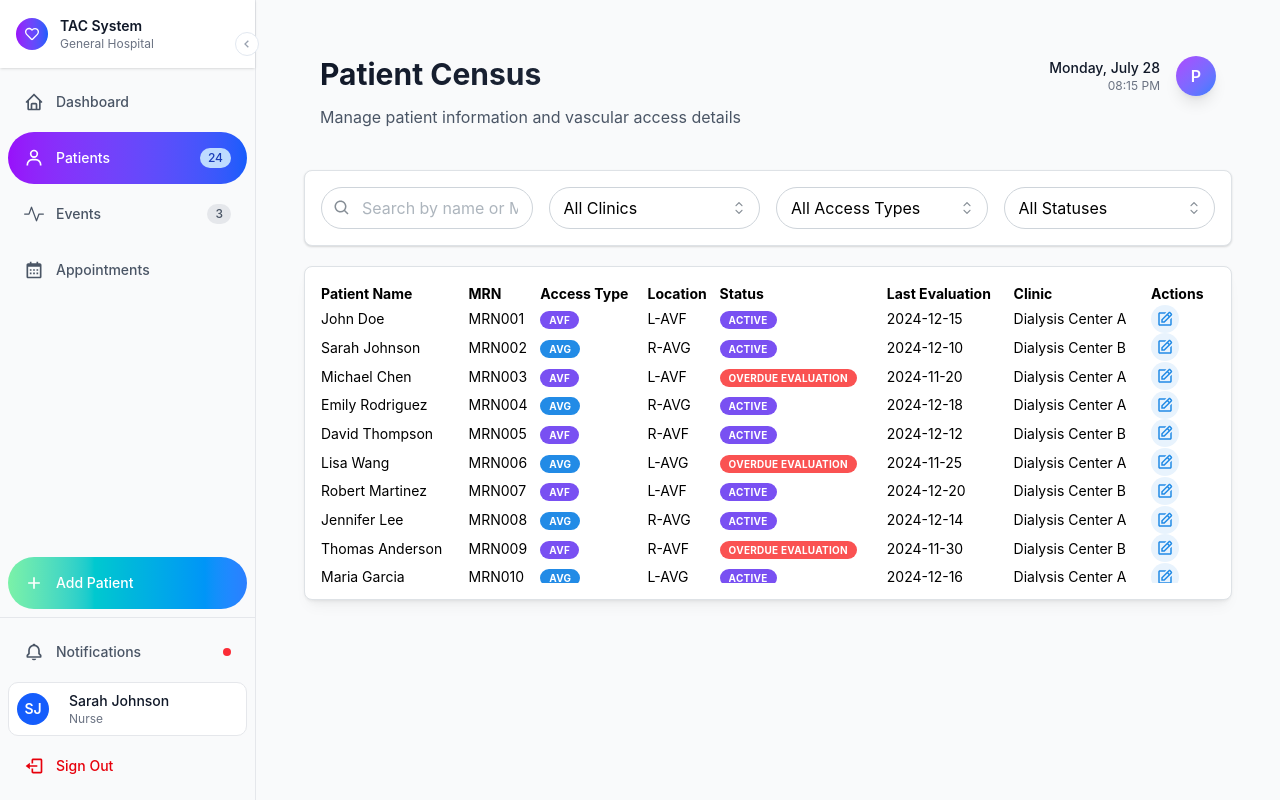
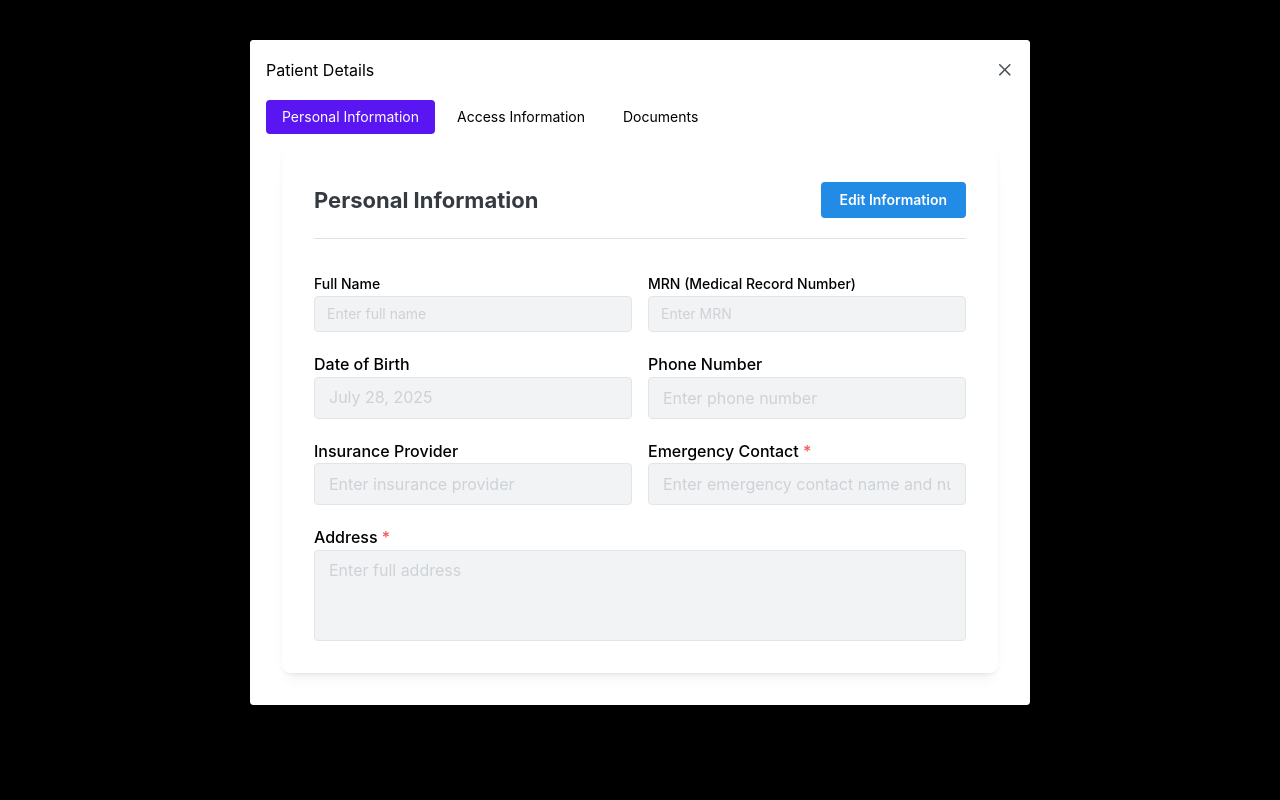
Before and after one commit to kibochamark/tac-client, a Next.js app: page /dashboard/patients in a window 1280 px wide. Both pictures are taken after a click on the button 1165 px from the left and 318 px from the top of the page. Built offline with nearby package versions, Linux system fonts and the light colour scheme.

Commit message:
TAC application

```diff
--- /dev/null
+++ b/src/app/dashboard/patients/components/personal-info.tsx
@@ -0,0 +1,164 @@
+'use client';
+import '@mantine/dates/styles.css';
+
+import {
+  Button,
+  Container,
+  Divider,
+  Group,
+  Paper,
+  Stack,
+  Textarea,
+  TextInput,
+  Title,
+} from '@mantine/core';
+import { DatePickerInput } from '@mantine/dates';
+import { useState } from 'react';
+import { useForm, zodResolver } from '@mantine/form';
+import { z } from 'zod';
+
+// Zod schema for validation
+const personalInfoSchema = z.object({
+  fullName: z.string().min(2, 'Full name must be at least 2 characters'),
+  mrn: z.string().nonempty('MRN is required'),
+  dateOfBirth: z.date({ error: 'Date of birth is required' }),
+  phoneNumber: z
+    .string()
+    .regex(/^\+?[0-9]{7,15}$/, 'Invalid phone number')
+    .optional()
+    .or(z.literal('')),
+  address: z.string().min(5, 'Address must be at least 5 characters'),
+  insurance: z.string().optional(),
+  emergencyContact: z.string().nonempty('Emergency contact is required'),
+});
+
+type PersonalInfoForm = z.infer<typeof personalInfoSchema>;
+
+const PersonalInfo = () => {
+  const [isEditing, setIsEditing] = useState(false);
+
+  const form = useForm<PersonalInfoForm>({
+    initialValues: {
+      fullName: '',
+      mrn: '',
+      dateOfBirth: new Date(),
+      phoneNumber: '',
+      address: '',
+      insurance: '',
+      emergencyContact: '',
+    },
+    validate: zodResolver(personalInfoSchema),
+  });
+
+  const handleSave = (values: PersonalInfoForm) => {
+    console.log('Saving data:', values);
+    setIsEditing(false);
+  };
+
+  const handleCancel = () => {
+    form.reset();
+    setIsEditing(false);
+  };
+
+  return (
+    <Container size="lg" py="md">
+      <Paper shadow="sm" radius="md" p="xl">
+        {/* Header */}
+        <Group justify="space-between" mb="lg">
+          <Title order={2} size="h3" c="gray.8">
+            Personal Information
+          </Title>
+          {!isEditing && (
+            <Button onClick={() => setIsEditing(true)} color="blue" size="sm">
+              Edit Information
+            </Button>
+          )}
+        </Group>
+
+        <Divider mb="xl" />
+
+        {/* Form */}
+        <form onSubmit={form.onSubmit(handleSave)}>
+          <Stack gap="lg">
+            <Group grow align="flex-start">
+              <TextInput
+                label="Full Name"
+                placeholder="Enter full name"
+                {...form.getInputProps('fullName')}
+                disabled={!isEditing}
+              />
+              <TextInput
+                label="MRN (Medical Record Number)"
+                placeholder="Enter MRN"
+                {...form.getInputProps('mrn')}
+                disabled={!isEditing}
+              />
+            </Group>
+
+            <Group grow align="flex-start">
+              <DatePickerInput
+                label="Date of Birth"
+                placeholder="Select date"
+                {...form.getInputProps('dateOfBirth')}
+                disabled={!isEditing}
+                size="md"
+                clearable
+              />
+              <TextInput
+                label="Phone Number"
+                placeholder="Enter phone number"
+                {...form.getInputProps('phoneNumber')}
+                disabled={!isEditing}
+                size="md"
+              />
+            </Group>
+
+            <Group grow align="flex-start">
+              <TextInput
+                label="Insurance Provider"
+                placeholder="Enter insurance provider"
+                {...form.getInputProps('insurance')}
+                disabled={!isEditing}
+                size="md"
+              />
+              <TextInput
+                label="Emergency Contact"
+                placeholder="Enter emergency contact name and number"
+                {...form.getInputProps('emergencyContact')}
+                disabled={!isEditing}
+                required
+                size="md"
+              />
+            </Group>
+
+            <Textarea
+              label="Address"
+              placeholder="Enter full address"
+              {...form.getInputProps('address')}
+              disabled={!isEditing}
+              required
+              size="md"
+              rows={3}
+            />
+
+            {isEditing && (
+              <>
+                <Divider my="lg" />
+                <Group justify="flex-end">
+                  <Button variant="outline" onClick={handleCancel} size="md">
+                    Cancel
+                  </Button>
+                  <Button type="submit" color="blue" size="md">
+                    Save Changes
+                  </Button>
+                </Group>
+              </>
+            )}
+          </Stack>
+        </form>
+      </Paper>
+    </Container>
+  );
+};
+
+export default PersonalInfo;
--- a/src/app/dashboard/patients/page.tsx
+++ b/src/app/dashboard/patients/page.tsx
@@ -1,19 +1,23 @@
 'use client';
-import { useState } from 'react';
 import {
   ActionIcon,
   Badge,
   Group,
+  Modal,
   Paper,
   ScrollArea,
   Select,
   Stack,
   Table,
+  Tabs,
   TextInput,
 } from '@mantine/core';
+import { useState } from 'react';
 
+import { useDisclosure } from '@mantine/hooks';
 import { BiEdit, BiSearch } from 'react-icons/bi';
 import DashboardHeader from '../../components/header';
+import PersonalInfo from './components/personal-info';
 
 const Page = () => {
 
@@ -128,6 +132,7 @@ const Page = () => {
     }
   ];
   const [scrolled, setScrolled] = useState(false);
+  const [opened, { open, close }] = useDisclosure(false);
   return (
     <>
       <DashboardHeader
@@ -137,13 +142,14 @@ const Page = () => {
 
       <Stack p="md" gap="lg">
         {/* Search + Filters */}
-        <Paper withBorder p="md" radius="md" shadow="xs">
+        <Paper withBorder p="md" radius="md">
           <Group grow>
             <TextInput
               placeholder="Search by name or MRN..."
               leftSection={<BiSearch size={18} />}
               radius="xl"
               size="md"
+              variant="filled"
             />
 
             <Select
@@ -151,18 +157,21 @@ const Page = () => {
               defaultValue="All Clinics"
               radius="xl"
               size="md"
+              variant="filled"
             />
             <Select
               data={['All Access Types', 'AVF', 'AVG']}
               defaultValue="All Access Types"
               radius="xl"
               size="md"
+              variant="filled"
             />
             <Select
               data={['All Statuses', 'Active', 'Overdue Evaluation']}
               defaultValue="All Statuses"
               radius="xl"
               size="md"
+              variant="filled"
             />
           </Group>
         </Paper>
@@ -171,7 +180,7 @@ const Page = () => {
         <Paper radius="md" shadow="sm" p="md" withBorder>
           <ScrollArea h={300} onScrollPositionChange={({ y }) => setScrolled(y !== 0)}>
             <Table striped highlightOnHover p="md" verticalSpacing="sm">
-                <thead>
+              <thead>
                 <tr className={`text-left bg-white z-20 p-4 ${scrolled ? 'sticky top-0' : ''}`}>
                   <th>Patient Name</th>
                   <th>MRN</th>
@@ -202,7 +211,36 @@ const Page = () => {
                     <td>{row.evaluation}</td>
                     <td>{row.clinic}</td>
                     <td>
-                      <ActionIcon variant="light" color="blue" radius="xl">
+                      <Modal
+                        opened={opened} onClose={close} title="Patient Details" size="xl"
+                      >
+                        {/* Modal content */}
+                        <Tabs  variant="pills" defaultValue="Personal Information" >
+                          <Tabs.List>
+                            <Tabs.Tab value="Personal Information">Personal Information</Tabs.Tab>
+                            <Tabs.Tab value="Access Information"> Access Information</Tabs.Tab>
+                            <Tabs.Tab value="Documents">Documents</Tabs.Tab>
+                          </Tabs.List>
+                          <Tabs.Panel value="Personal Information">
+                           <PersonalInfo/>
+                          </Tabs.Panel>
+                          <Tabs.Panel value="Access Information">
+                            <Stack>
+                              <TextInput label="Access Type" />
+                              <TextInput label="Location" />
+                              <TextInput label="Status" />
+                              <TextInput label="Last Evaluation" />
+                              <TextInput label="Clinic" />
+                            </Stack>
+                          </Tabs.Panel>
+                          <Tabs.Panel value="Documents">
+                            <Stack>
+                              <TextInput label="Documents" />
+                            </Stack>
+                          </Tabs.Panel>
+                        </Tabs>
+                      </Modal>
+                      <ActionIcon variant="light" color="blue" radius="xl" onClick={open}>
                         <BiEdit size={18} />
                       </ActionIcon>
                     </td>
```
